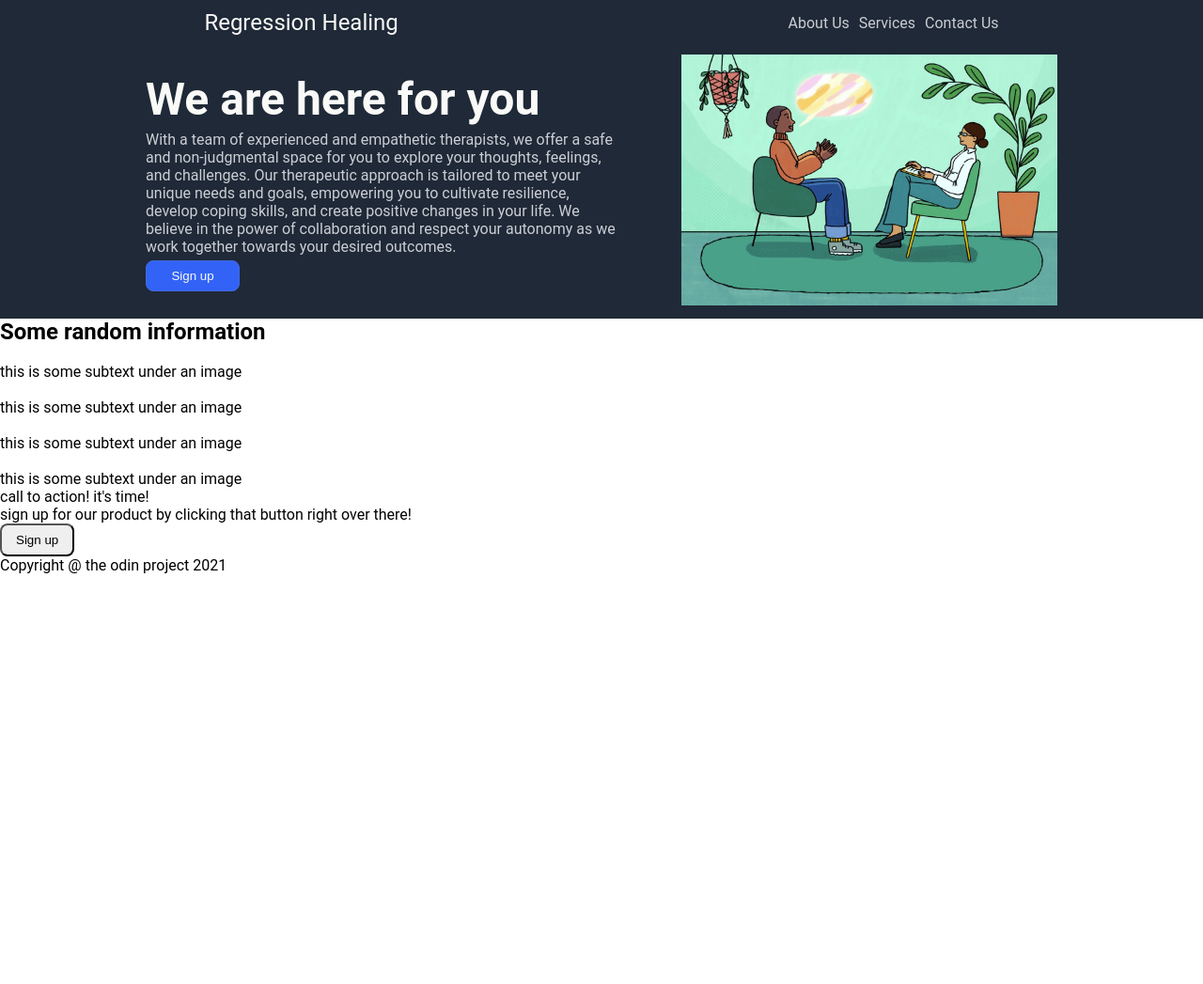
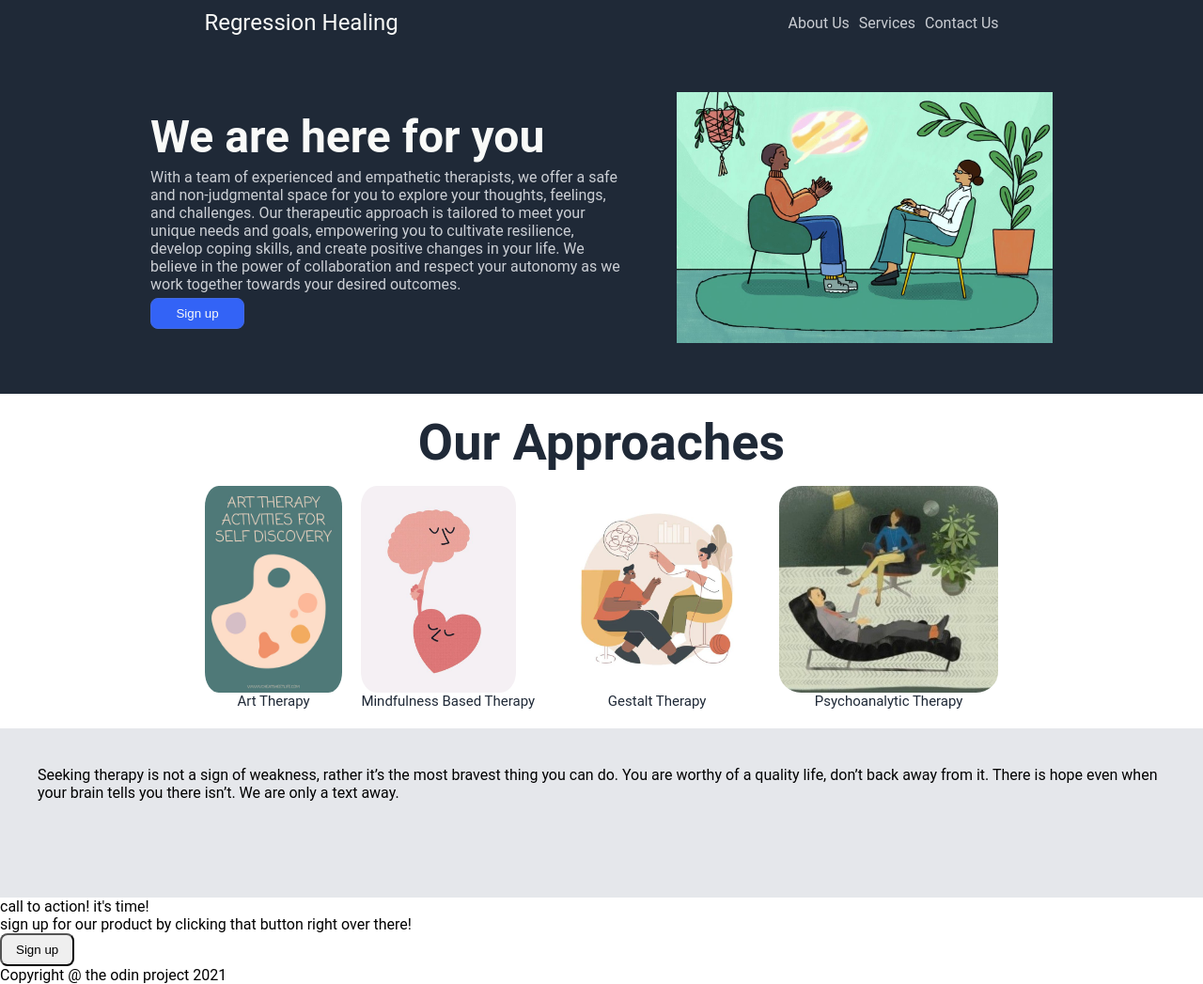
Before and after one commit to RupeshSagaram/landing-page, a plain HTML site: page index.html in a window 1280 px wide. Shown: the whole page at 94% size. Before the commit the page ends 800 px from the top, so only its background shows below. Drawn offline with Linux system fonts and the light colour scheme.

Commit message:
completed the therapy images section
-added new images to images folder
-no additional styling required for now.

```diff
--- a/index.html
+++ b/index.html
@@ -34,30 +34,39 @@
         </div>
     </div>
 
-    <main>
-        <div>
-            <h2>Some random information</h2>
+    <div class="therapy_container">
+
+        <div class="approaches_heading">
+         <h2>Our Approaches</h2>
         </div>
 
-        <div>
-            <img>
-            <p>this is some subtext under an image</p>
-        </div>
 
-        <div>
-            <img>
-            <p>this is some subtext under an image</p>
-        </div>
+      <div class="approaches_images">
+          <div>
+             <img src="./images/art therapy.jpg" alt="art therapy" width="auto" height="220px">
+             <p>Art Therapy</p>
+          </div>
 
-        <div>
-            <img>
-            <p>this is some subtext under an image</p>
-        </div>
+          <div>
+             <img src="./images/mindful based therapy.jpg" alt="Mindfulness based therapy" width="auto" height="220px">
+             <p>Mindfulness Based Therapy</p>
+          </div>
 
-        <div>
-            <img>
-            <p>this is some subtext under an image</p>
-        </div>
+           <div >
+             <img src="./images/gestalt therapy.jpg" alt="gestalt therapy" width="auto" height="220px">
+             <p>Gestalt Therapy</p>
+           </div>
+
+           <div>
+             <img src="./images/psychoanalytic_therapy.jpg" alt="psychoanalytic therapy" width="auto" height="220px">
+             <p>Psychoanalytic Therapy</p>
+           </div>
+      </div>
+    </div>
+
+     <div class="quote_container">
+       <div> <p>Seeking therapy is not a sign of weakness, rather it’s the most bravest thing you can do. You are worthy of a quality life, don’t back away from it. There is hope even when your brain tells you there isn’t. We are only a text away.</p></div>
+     </div>
 
         <div>
             <div>
@@ -69,7 +78,7 @@
                 <button>Sign up</button>
             </div>
         </div>
-    </main>
+
 
    <div>
      <footer>
--- a/style.css
+++ b/style.css
@@ -50,11 +50,9 @@ a {
     align-items:center;
     background-color: #1F2937;
     font-family:'Roboto','Times New Roman', Times, serif;
-    padding: 10px;
-    gap: 70px;
-
-
-
+    padding:50px;
+    gap: 60px;
+    flex: 1 1 auto;
 }
 
 .hero-text-button {
@@ -94,3 +92,49 @@ button {
     color: #F9FAF8;
     max-width:100px;
 }
+
+.therapy_container {
+    display:flex;
+    flex-direction:column;
+    justify-content: center;
+    align-items:center;
+    padding:20px;
+    gap:15px;
+    flex:1 1 auto;
+}
+
+.approaches_heading {
+    font-size:36px;
+    font-weight: bolder;
+    color:#1F2937
+}
+
+.approaches_images {
+    display:flex;
+    justify-content: center;
+    gap:20px;
+}
+
+.approaches_images img {
+    display:flex;
+    border-radius:10%;
+}
+
+.approaches_images p {
+    text-align: center;
+    font-size:15px;
+    color:#1F2937;
+}
+
+.quote_container {
+    display:flex;
+    justify-content:center;
+    align-items: center;
+    padding: 40px;
+    background-color:#E5E7EB;
+    flex-wrap:wrap;
+}
+
+.quote_container p {
+    height:100px;
+}
```
Also changed, not shown: images/REBT.jpg (added), images/art therapy.jpg (added), images/gestalt therapy.jpg (added), images/mindful based therapy.jpg (added), images/psychoanalytic_therapy.jpg (added).
